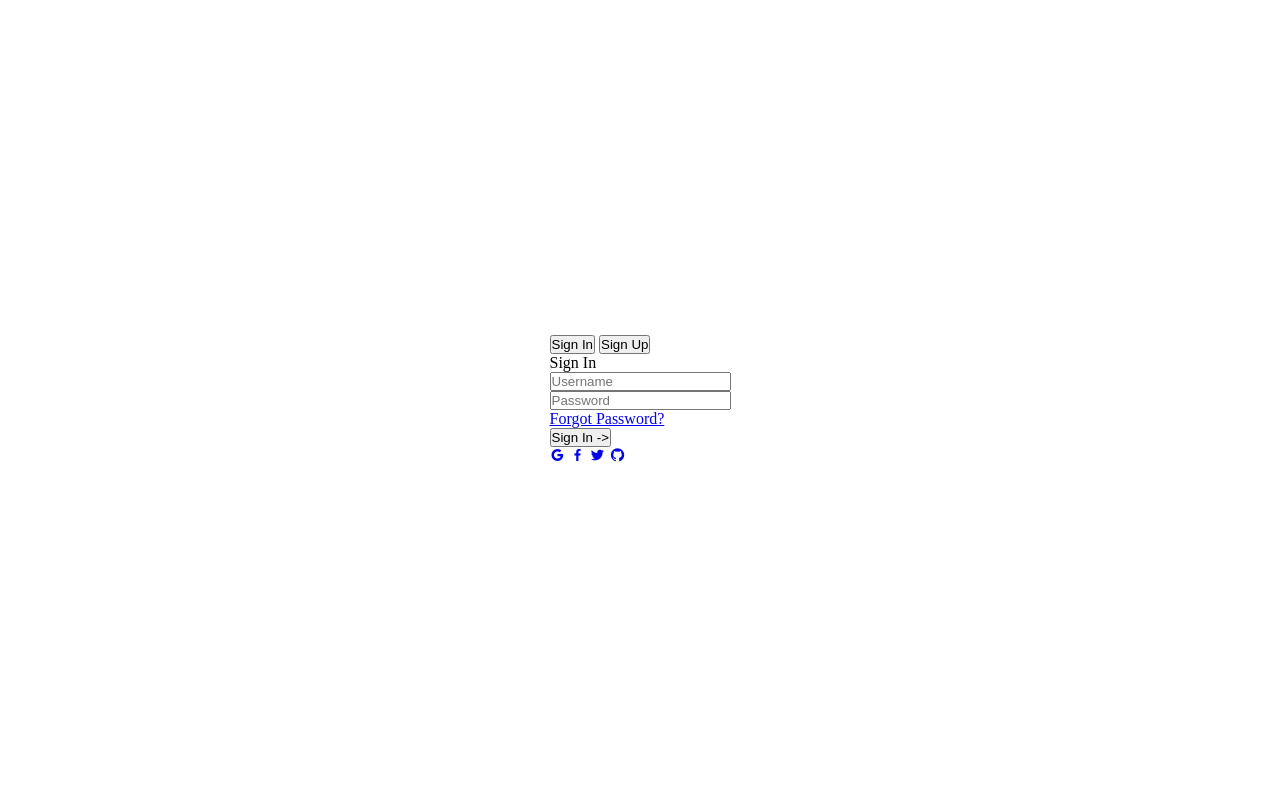
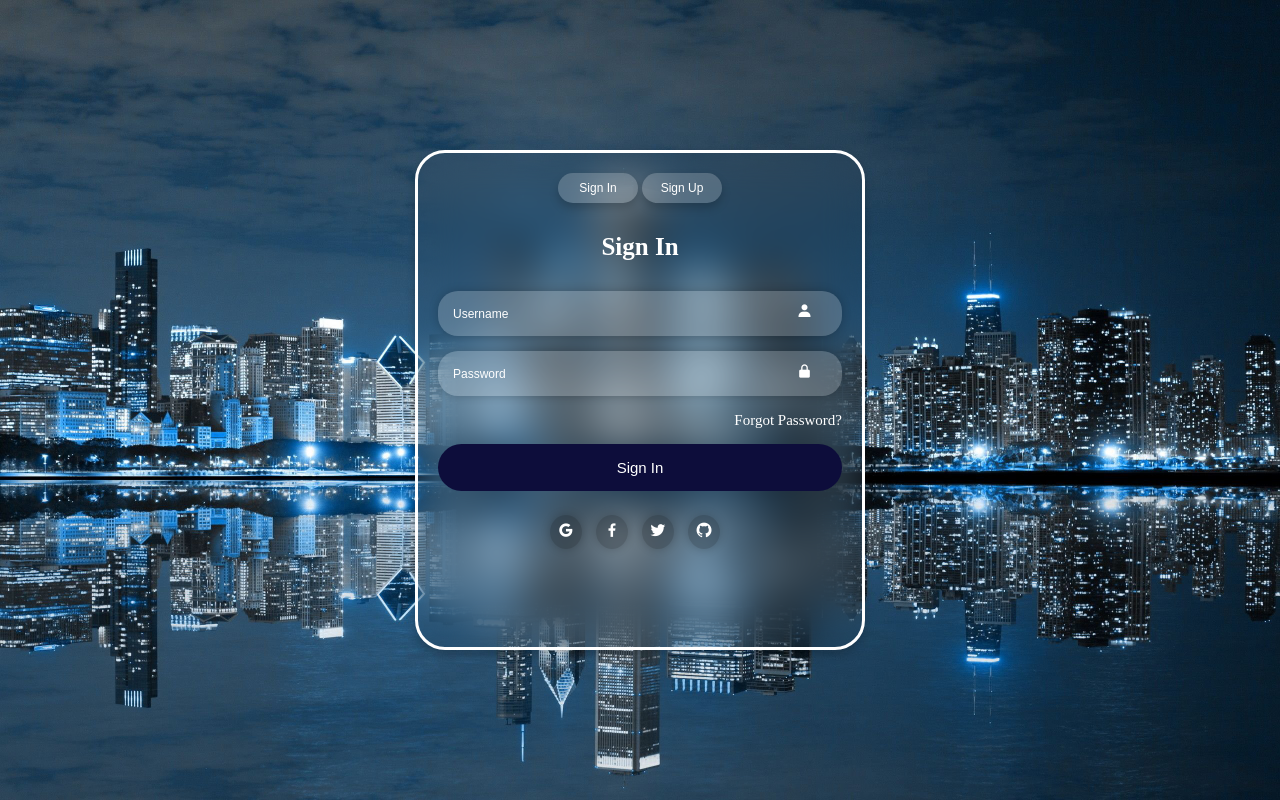
Before and after one commit to Matinehelahi/shortProjects, a plain HTML site: page loginForms/loginForm6/index.html in a window 1280 px wide. Drawn offline with nearby package versions, Linux system fonts and the light colour scheme.

Commit message:
change loginForm6

```diff
--- a/loginForms/loginForm6/assets/style/style.css
+++ b/loginForms/loginForm6/assets/style/style.css
@@ -5,6 +5,11 @@
     font-family: ;
 }
 body{
+    background-image: url('../images/51381.jpg');
+    background-repeat: no-repeat;
+    background-attachment: fixed;
+    background-size: cover;
+    background-position: center;
     width: 100%;
     min-height: 100vh;
     display: flex;
@@ -12,3 +17,137 @@ body{
     justify-content: center;
 
 }
+.container{
+    width: 450px;
+    height: 500px;
+    border: 3px solid #fff;
+    border-radius: 30px;
+    backdrop-filter:blur(20px);
+    /* overflow: hidden; */
+    padding: 20px;
+    margin: 50px  0;
+    box-shadow:0 5px 10px rgba(0,0,0,0.2) ;
+
+}
+
+.container .login-col{
+   position: relative;
+   /* overflow: hidden; */
+}
+.container .login-col .login-button{
+    text-align: center;
+    gap: 10px;
+
+}
+.container .login-col .login-button input{
+    width: 80px;
+    height: 30px;
+    background-color: rgba(255,255,255,0.2);
+    color: #fff;
+    border: none;
+    border-radius: 20px;
+    font-size: 12px;
+    font-weight: 500;
+    padding: 8px;
+    box-shadow:0 5px 10px rgba(0,0,0,0.2) ;
+    cursor: pointer;
+    transition: .2s;
+
+}
+.container .login-col .login-button input:hover{
+    opacity: 0.85;
+}
+.container .login-col .login-box{
+    position: absolute;
+    display: flex;
+    flex-direction: column;
+    width: 100%;
+    transition: .3s;
+}
+.container .login-col .login-header header{
+    color: #fff;
+    font-size: 25px;
+    font-weight: 600;
+    text-align: center;
+    margin: 30px 0;
+}
+.container .login-col .input-box .input-filed{
+    position: relative;
+}
+.container .login-col  .input-box .input-filed input{
+    width: 100%;
+    height: 45px;
+    border: none;
+    border-radius: 20px;
+    outline: none;
+    padding-left: 15px;
+    margin-bottom: 15px;
+    color: #fff;
+    box-shadow: 0 0 10px rgba(0,0,0,0.2);
+    background-color: rgba(255,255,255,0.2);
+    backdrop-filter: blur(20px);
+}
+.container .login-col  .input-box .input-filed input::placeholder{
+    color: #fff;
+    font-size: 12px;
+}
+
+.container .login-col .input-box .input-filed i{
+    position: absolute;
+    top:20%;
+    right: 20px;
+    transform: translate(-50%);
+    color: #fff;
+    width: 17px;
+    height: 17px;
+}
+.container .login-col .forgot-box{
+    text-align: right;
+    margin-bottom: 15px;
+}
+.container .login-col .forgot-box a{
+    text-decoration: none;
+    color: #fff;
+    font-size: 15px;
+    font-weight: 500;
+}
+.container .login-col .forgot-box a:hover{
+    text-decoration: underline;
+}
+
+.container .login-col .signIn-btn {
+    margin-bottom: 30px;
+}
+
+.container .login-col .signIn-btn  button{
+    width: 100%;
+    height: 47px;
+    border: none;
+    border-radius: 30px;
+    font-size: 15px;
+    font-weight: 500;
+    background-color:rgb(13, 13, 59) ;
+    color: #fff;
+    cursor: pointer;
+}
+.container .login-col .social-links{
+    text-align: center;
+}
+.container .login-col .social-links a{
+    color: #fff;
+    text-decoration: none;
+    border-radius: 50%;
+    padding: 7px;
+    background-color:rgba(0,0,0,0.2);
+    margin-right: 10px;
+    font-size: 18px;
+    font-weight: 600;
+    cursor: pointer;
+    box-shadow: 0 0 10px rgba(0,0,0,0.2);
+
+
+}
+.container .login-col .social-links a:hover{
+    color: #000;
+
+}
--- a/loginForms/loginForm6/index.html
+++ b/loginForms/loginForm6/index.html
@@ -12,29 +12,33 @@
 <body>
     <div class="container">
         <div class="login-col">
+
+            <div class="login-button">
+                <input type="button" value="Sign In">
+                <input type="button" value="Sign Up">
+            </div>
             <div class="login-box">
-                <div class="login-button">
-                    <input type="button" value="Sign In">
-                    <input type="button" value="Sign Up">
-                </div>
                 <div class="login-header">
                     <header>Sign In</header>
                 </div>
-                <div class="inpt-box">
+                <div class="input-box">
                     <div class="input-filed">
                         <input type="text " placeholder="Username" required>
-
+                        <i class='bx bxs-user'></i>
                     </div>
                     <div class="input-filed">
                         <input type="password" placeholder="Password" required>
-
+                        <i class='bx bxs-lock-alt'></i>
                     </div>
                 </div>
                 <div class="forgot-box">
                     <p><a href="#">Forgot Password? </a></p>
                 </div>
                 <div class="signIn-btn">
-                    <input type="submit" value="Sign In ->">
+                    <button class="submit-btn">
+                        <span>Sign In</span>
+                        <i class="arrow-forward-outline"></i>
+                    </button>
                 </div>
                 <div class="social-links">
 
@@ -43,10 +47,9 @@
                     <a href="#"><i class='bx bxl-twitter'></i></a></li>
                     <a href="#"><i class='bx bxl-github'></i></a> </li>
 
+                </div>
             </div>
         </div>
-
-
     </div>
 </body>
 
```
Also changed, not shown: loginForms/loginForm6/assets/images/51381.jpg (added), loginForms/loginForm6/assets/images/5605216.jpg (deleted).
